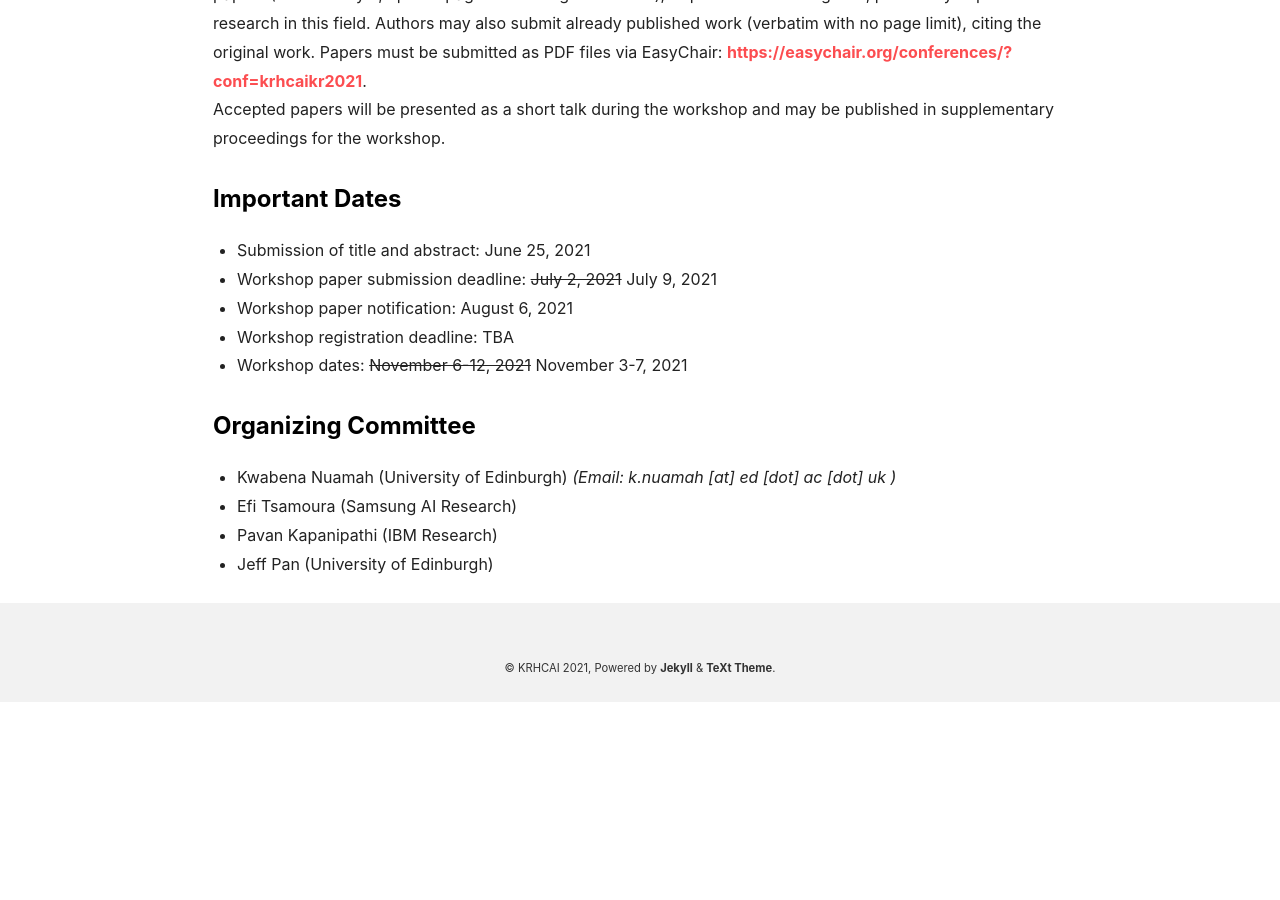
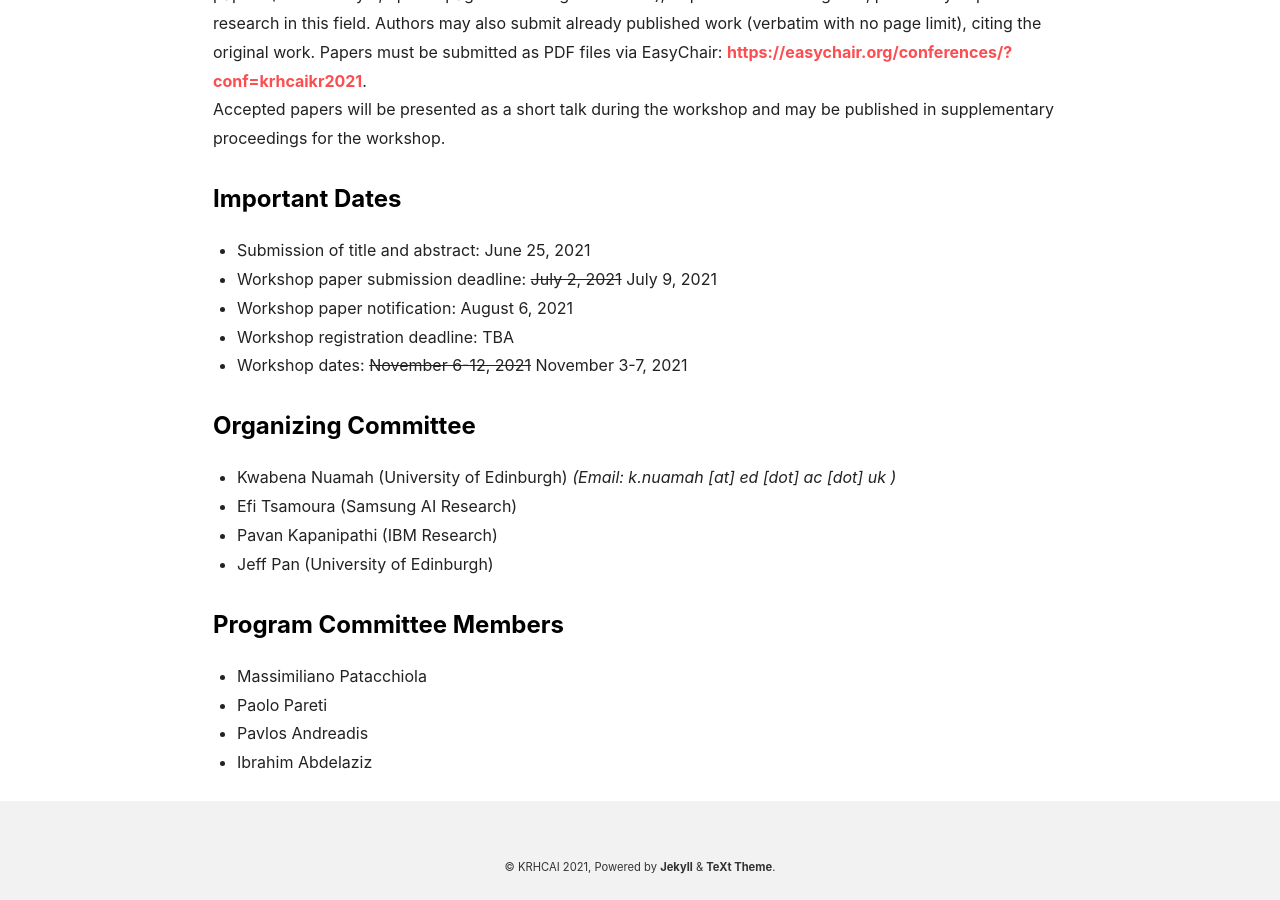
Before and after one commit to krhcai/krhcai.github.io, a Jekyll site: the page built from index.html, in a window 1280 px wide and 900 px high, scrolled down 2060 px. Built offline with Jekyll 4.4.1, drawn with Linux system fonts in a browser that asks for light colours; nearby versions of some CDN libraries; the list of posts is cut into pages by our own code; before the commit the page ends 2762 px from its top, so only the background shows below that.

Commit message:
added PC members

```diff
--- a/index.html
+++ b/index.html
@@ -110,4 +110,14 @@ key: page-index
             <li>Jeff Pan (University of Edinburgh)</li>
         </ul>
     </div>
+    <h3> Program Committee Members</h3>
+    <div>
+        <ul>
+            <li>Massimiliano Patacchiola</li>
+            <li>Paolo Pareti</li>
+            <li>Pavlos Andreadis</li>
+            <li>Ibrahim Abdelaziz</li>
+        </ul>
+    </div>
+
 </div>
```
